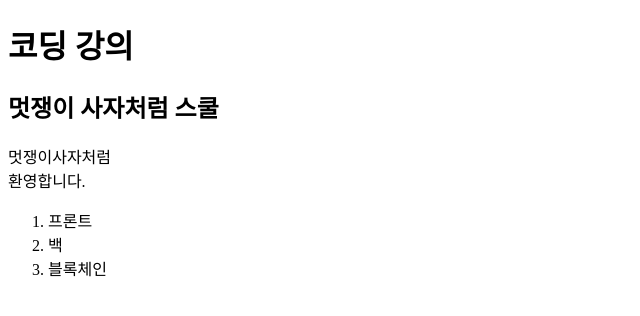
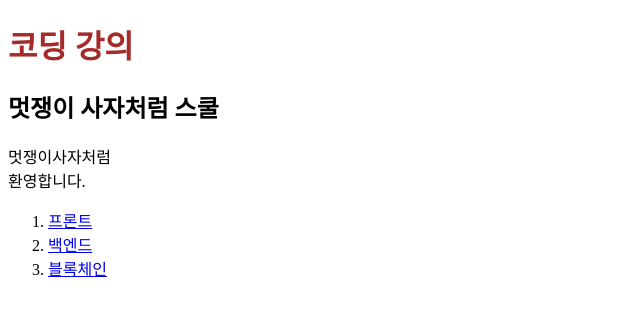
Before and after one commit to jeongseockhyeon/jeongseockhyeon.github.io, a plain HTML site: page index.html in a window 1280 px wide. Shown: the whole page, without its empty margins (0-640 px from the left). Drawn offline with Linux system fonts and the light colour scheme.

Commit message:
og update

```diff
--- /dev/null
+++ b/ex01.js
@@ -0,0 +1,4 @@
+var num = 10
+num = 20
+
+console.log(num)
--- a/index.html
+++ b/index.html
@@ -5,16 +5,35 @@
     <meta http-equiv="X-UA-Compatible" content="IE=edge" />
     <meta name="viewport" content="width=device-width, initail-scale=1.0" />
     <title>멋쟁이사자처럼</title>
+    <meta property="og:title" content="멋쟁이 사자처럼 :)" />
+    <meta property="og:description" content="멋쟁이사자처럼과 즐거운 코딩" />
+    <meta property="og:image" content="./thumnail.png" />
+    <link rel="stylesheet" href="./style.css" />
   </head>
   <body>
     <h1>코딩 강의</h1>
     <h2>멋쟁이 사자처럼 스쿨</h2>
     <p>멋쟁이사자처럼<br />환영합니다.</p>
-    <!-- <p>쓸모없는 말</p> -->
-    <ol>
-      <li>프론트</li>
-      <li>백</li>
-      <li>블록체인</li>
-    </ol>
+    <!-- <p>안녕하세요</p> -->
+    <div>
+      <ol>
+        <li>
+          <a href="https://techit.education/school/kdt-frontend-6th">
+            프론트
+          </a>
+        </li>
+        <li>
+          <a
+            href="https://techit.education/school/kdt-backend-5th"
+            target="_blank"
+          >
+            백엔드</a
+          >
+        </li>
+        <li>
+          <a href="#">블록체인</a>
+        </li>
+      </ol>
+    </div>
   </body>
 </html>
--- /dev/null
+++ b/style.css
@@ -0,0 +1,3 @@
+h1 {
+  color: brown;
+}
```
Also changed, not shown: thumnail.png (added).
